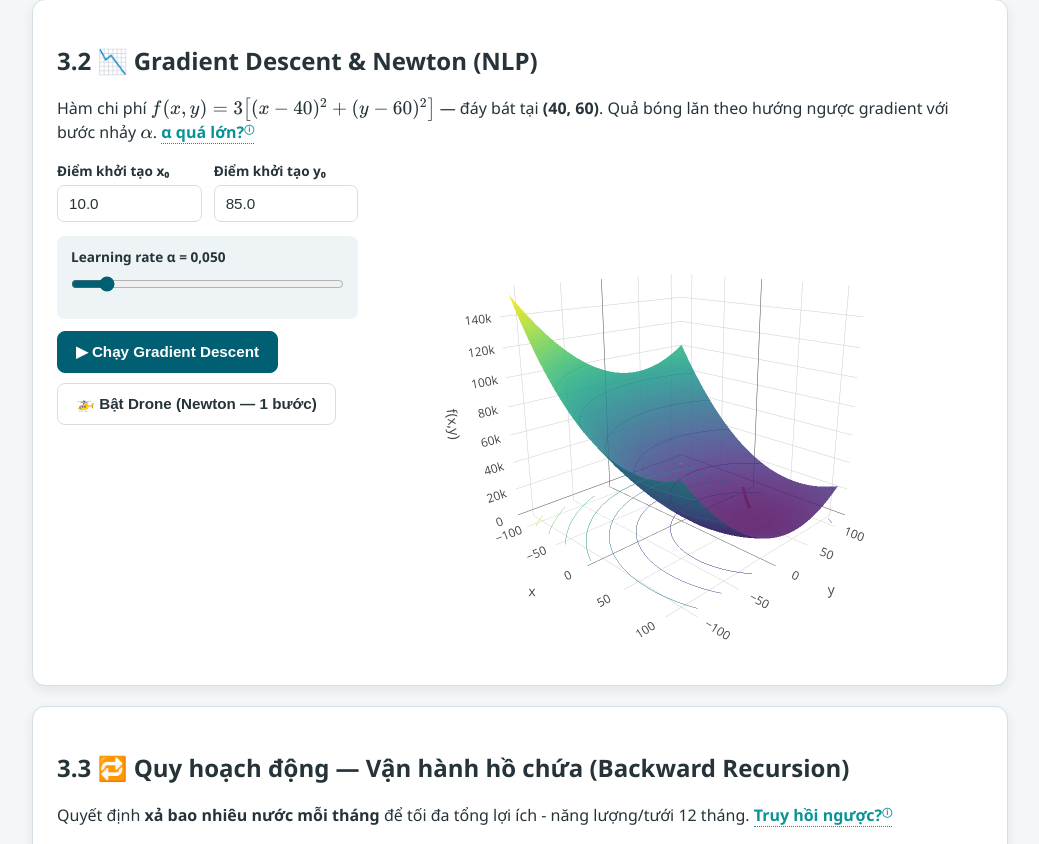
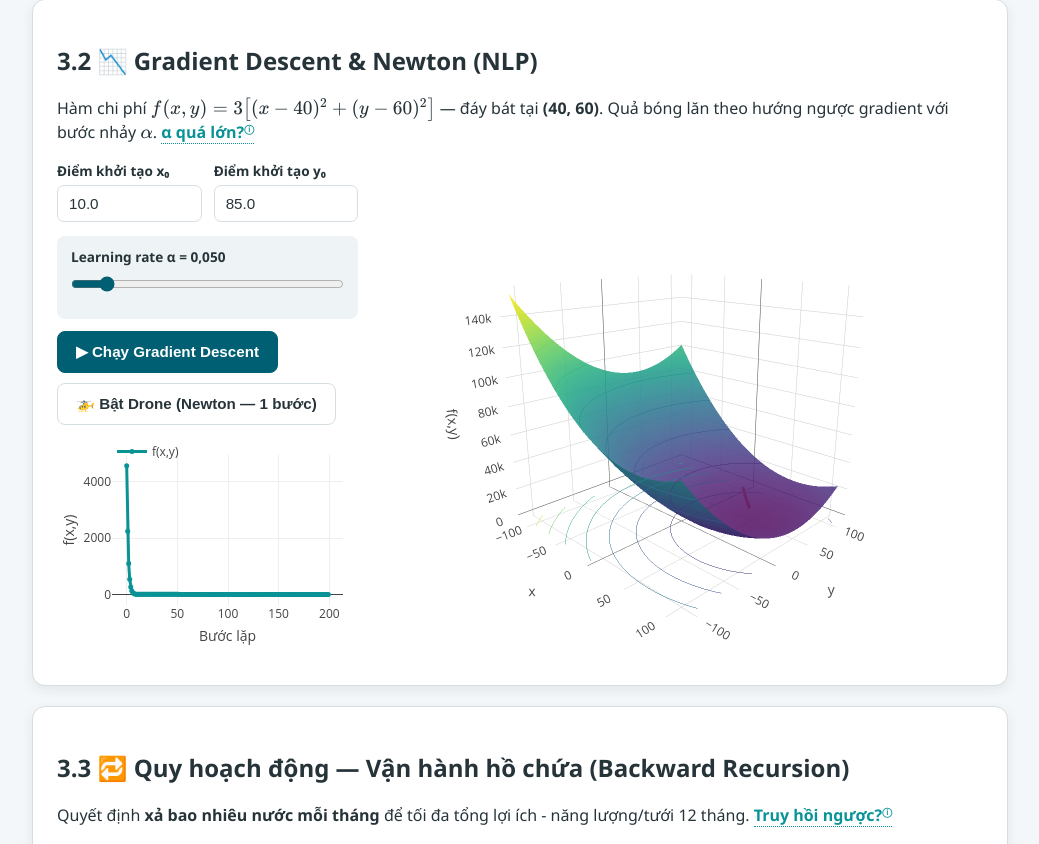
Before and after one commit to robindang0573/wateropt-edu, a Flask app: page /optimization in a window 1280 px wide. Shown: the part 1257-2101 px from the top of the page, without its empty margins (240-1279 px from the left). Run offline with Flask 3, Linux system fonts and the light colour scheme; some libraries are stand-ins or nearby versions.

Commit message:
Add GD convergence chart and update gdInit
- Add drawGdConvergence() function for GD/Newton
- gdRun now draws convergence chart showing f(x,y) vs iteration
- gdNewton shows Newton step convergence with f-value
- gdInit initializes convergence chart on page load
- Add gdConvChart div to optimization.html

```diff
--- a/static/js/plotly_app.js
+++ b/static/js/plotly_app.js
@@ -339,6 +339,26 @@
             warn.classList.add('hidden');
             st.innerHTML = '✅ Hội tụ về (' + fmt(res.xf) + ', ' + fmt(res.yf) + ') sau <b>' + res.traj.length + '</b> bước với α = ' + fmt(f.alpha);
         }
+        drawGdConvergence(res.traj, target);
+    }
+
+    function drawGdConvergence(traj, target) {
+        const fvals = traj.map(function (p) { return GD_K * (Math.pow(p[0] - target[0], 2) + Math.pow(p[1] - target[1], 2)); });
+        const trace = {
+            x: traj.map(function (_, i) { return i; }),
+            y: fvals,
+            type: 'scatter', mode: 'lines+markers',
+            line: { color: '#0a9396', width: 3 }, marker: { size: 5 },
+            name: 'f(x,y)'
+        };
+        Plotly.newPlot('gdConvChart', [trace], {
+            margin: { t: 12, b: 40, l: 55, r: 15 },
+            xaxis: { title: 'Bước lặp', zeroline: false },
+            yaxis: { title: 'f(x,y)' },
+            paper_bgcolor: 'rgba(0,0,0,0)', plot_bgcolor: 'rgba(0,0,0,0)',
+            legend: { orientation: 'h', y: 1.12 },
+            showlegend: true
+        }, CNF);
     }
 
     function gdNewton() {
@@ -362,6 +382,10 @@
             '🚁 Newton dùng <b>xấp xỉ bậc 2 (Hessian)</b>: chỉ cần <b>1 bước</b> để về đáy ' +
             '(' + fmt(from[0]) + ', ' + fmt(from[1]) + ') → (' + fmt(t[0]) + ', ' + fmt(t[1]) + '). Đây chính là "cái bát giả định" hoàn hảo vì f(x,y) là hàm toàn phương.';
         document.getElementById('gdWarn').classList.add('hidden');
+        drawGdConvergence([from], target);
+        const fv = GD_K * (Math.pow(from[0] - 40, 2) + Math.pow(from[1] - 60, 2));
+        const st = document.getElementById('gdStatus');
+        st.innerHTML += '<br>📉 f(x₀,y₀) = ' + fmt(fv) + ' → f(40,60) = 0 sau 1 Newton step.';
     }
 
     function gdInit() {
@@ -372,6 +396,7 @@
         const f = getGDForm();
         const res = gdTrajectory(f.x0, f.y0, f.alpha, [40, 60], 200, GD_K);
         plotGDSurface(res.traj.slice(0, 12), null);
+        drawGdConvergence(res.traj, [40, 60]);
     }
 
     /* ============================= DP ============================= */
--- a/templates/optimization.html
+++ b/templates/optimization.html
@@ -97,6 +97,7 @@
                 <button type="button" class="btn ghost" id="gdNewton">🚁 Bật Drone (Newton — 1 bước)</button>
             </div>
             <div id="gdStatus" class="sim-readout hidden"></div>
+            <div id="gdConvChart" class="plot small" style="height:220px;"></div>
         </div>
         <div>
             <div id="gdPlot" class="plot gd-plot"></div>
```
